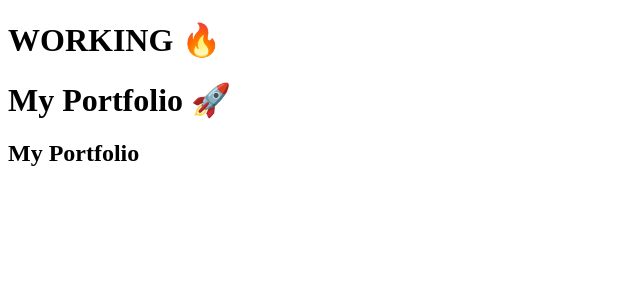
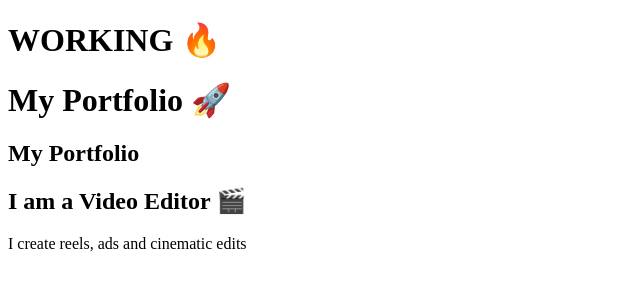
Before and after one commit to dorryvlr/portfolio, a React (Vite) app: page / in a window 1280 px wide. Shown: the top 300 px of the page, without its empty margins (0-640 px from the left). Built offline with nearby package versions, Linux system fonts and the light colour scheme.

Commit message:
Update App.jsx

```diff
--- a/src/App.jsx
+++ b/src/App.jsx
@@ -1,11 +1,14 @@
 import Navbar from "./components/ui/Navbar.jsx";
+import Hero from "./components/figma/Hero.jsx";
 
 function App() {
   return (
     <div>
       <h1>WORKING 🔥</h1>
       <h1>My Portfolio 🚀</h1>
+
       <Navbar />
+      <Hero />
     </div>
   );
 }
```
